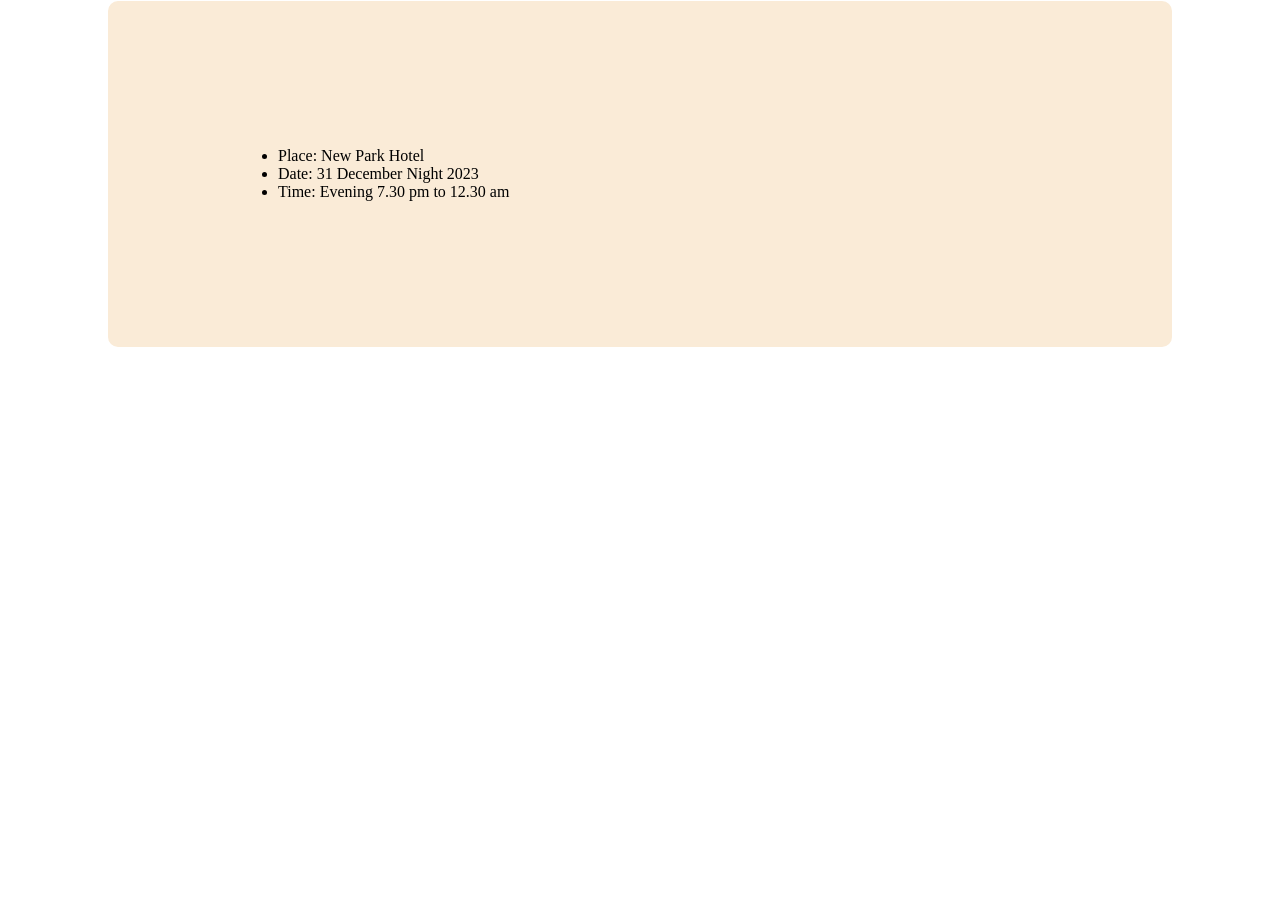
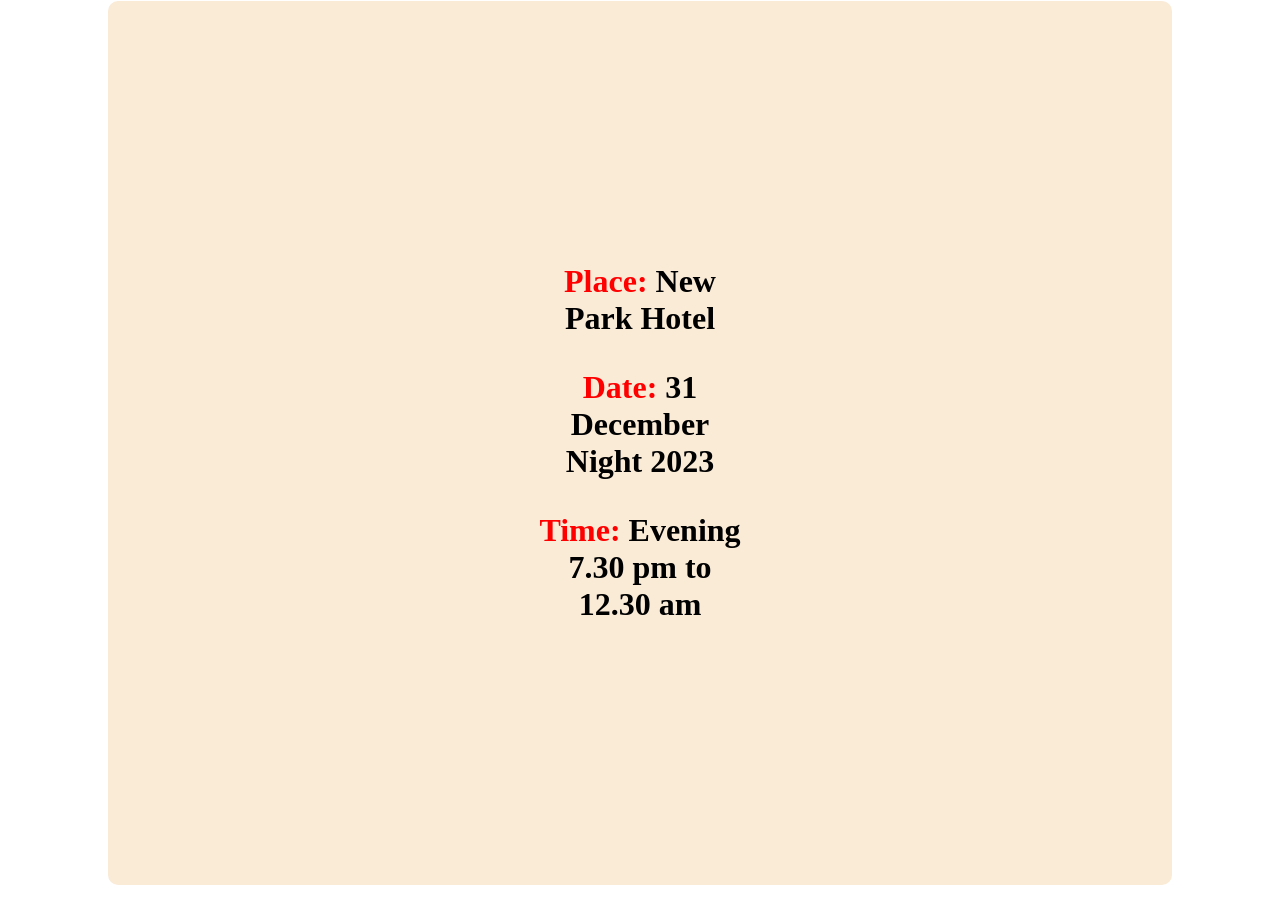
Before and after one commit to Jaheda20/B9-A1-New-Mission, a plain HTML site: page index.html in a window 1280 px wide. Shown: the part 2374-3297 px from the top of the page. Before the commit the page ends 2821 px from the top, so only its background shows below. Drawn offline with Linux system fonts and the light colour scheme.

Commit message:
adding info

```diff
--- a/index.html
+++ b/index.html
@@ -48,12 +48,11 @@
     </section>
 
     <Section class="info">
-        <div class="info-containter">
-            <ul class="event-info">
-            <li>Place: New Park Hotel</li>
-            <li>Date: 31 December Night 2023</li>
-            <li>Time: Evening 7.30 pm to 12.30 am</li>
-        </ul>
+        <div class="info-container">
+            <p><b>Place: </b> New Park Hotel</p>
+            <p><b>Date: </b> 31 December Night 2023</p>
+            <p><b>Time:</b> Evening 7.30 pm to 12.30 am</p>
+
         </div>
 
 
--- a/styles.css
+++ b/styles.css
@@ -152,3 +152,14 @@
     border-radius: 10px;
     background-color: antiquewhite;
 }
+.info-container{
+    text-align: center;
+    font-weight: 600;
+    font-size: 32px;
+    padding: 100px 300px;
+    gap: 10px;
+}
+b{
+    color: #F00;
+
+}
```
